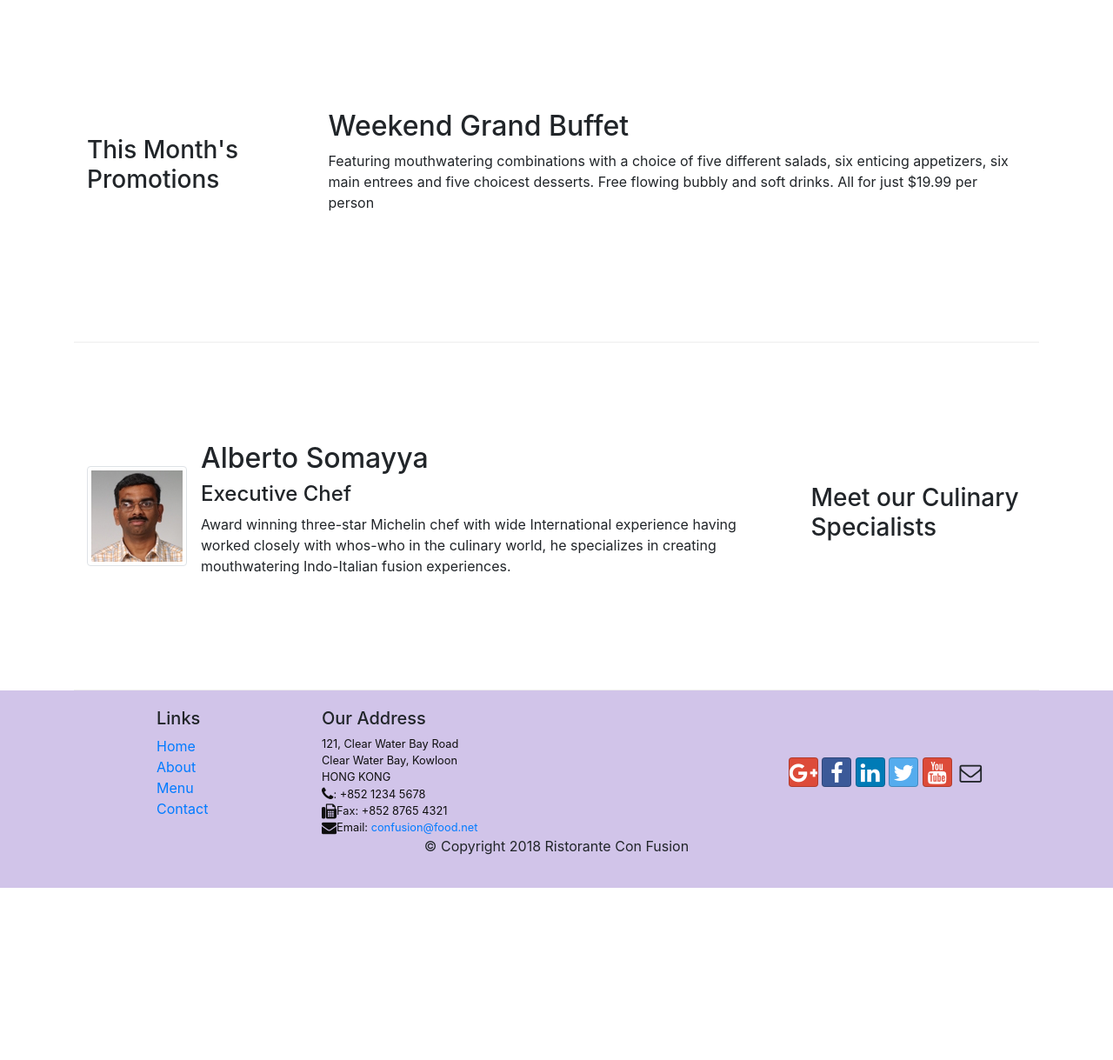
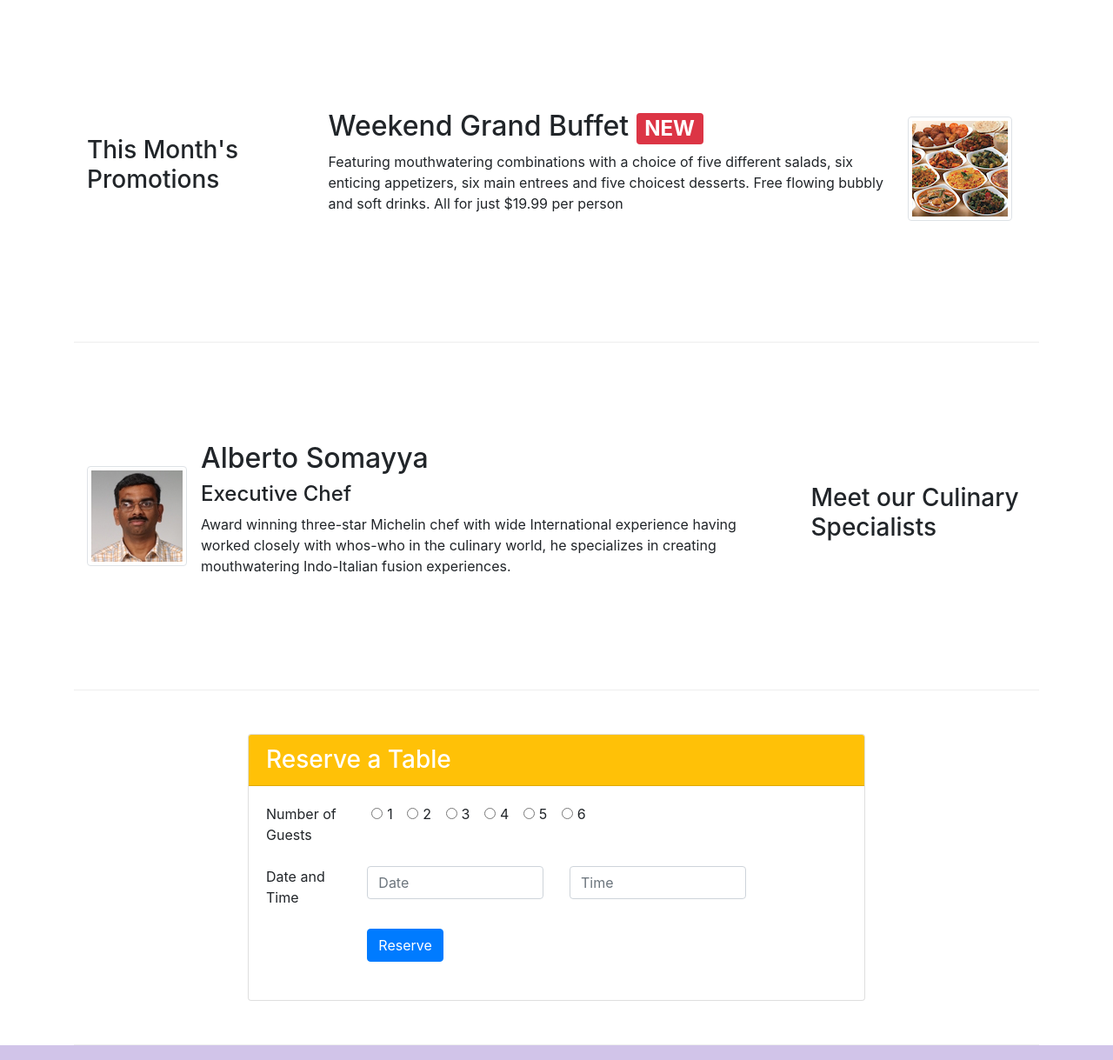
Before and after one commit to 5antoshernandez/hku-bootstrap4-project, a website: page index.html in a window 1280 px wide. Shown: the part 740-1959 px from the top of the page at 87% size. Before the commit the page ends 1761 px from the top, so only its background shows below. Drawn offline with nearby package versions, Linux system fonts and the light colour scheme.

Commit message:
Assignment 2

```diff
--- a/index.html
+++ b/index.html
@@ -39,8 +39,11 @@
                     <h1>Ristorante con Fusion</h1>
                     <p>We take inspiration from the World's best cuisines, and create a unique fusion experience. Our lipsmacking creations will tickle your culinary senses!</p>
                 </div>
-                <div class="col-12 col-sm align-self-center">
+                <div class="col-12 col-sm-3 align-self-center">
                     <img src="img/logo.png" class="img-fluid">
+                </div>
+                <div class="col-12 col-sm-3 align-self-center">
+                        <a class="btn btn-sm btn-warning btn-block" role="button" href="#Reserve">Reserve a Table</a>
                 </div>
             </div>
         </div>
@@ -72,8 +75,14 @@
                 <h3>This Month's Promotions</h3>
             </div>
             <div class="col col-sm col-md">
-                <h2>Weekend Grand Buffet</h2>
-                <p>Featuring mouthwatering combinations with a choice of five different salads, six enticing appetizers, six main entrees and five choicest desserts. Free flowing bubbly and soft drinks. All for just $19.99 per person </p>
+                <div class="media">
+                    <div class="media-body">
+                        <h2 class="mt-0">Weekend Grand Buffet <span class="badge badge-danger">NEW</span></h2>
+                        <p>Featuring mouthwatering combinations with a choice of five different salads, six enticing appetizers,
+                            six main entrees and five choicest desserts. Free flowing bubbly and soft drinks. All for just $19.99 per person</p>
+                    </div>
+                    <img class="d-flex mr-3 img-thumbnail align-self-center" src="img/buffet.png" alt="Buffet">
+                </div>
             </div>
         </div>
 
@@ -94,6 +103,62 @@
                             creating mouthwatering Indo-Italian fusion experiences.
                         </p>
                     </div>
+                </div>
+            </div>
+        </div>
+
+        <div class="row row-content align-items-center">
+            <div class="col-12 offset-sm-2 col-sm-8">
+                <div class="card">
+                    <h3 class="card-header bg-warning text-white">Reserve a Table</h3>
+                    <div class="card-body">
+                        <form id="Reserve">
+                        <div class="row">
+                            <div class="col-12 col-md-2">
+                                    Number of Guests
+                            </div>
+                            <div class="col-12 col-md-10 form-check">
+                                <div class="form-check form-check-inline">
+                                        <input type="radio" class="form-check-input" aria-label="Radio button for following text input" name="guests" value="1"><label class="form-check-label" for="Guests"> 1</label>
+                                </div>
+                                <div class="form-check form-check-inline">
+                                        <input type="radio" class="form-check-input" aria-label="Radio button for following text input" name="guests" value="2"><label class="form-check-label" for="Guests"> 2</label>
+                                </div>
+                                <div class="form-check form-check-inline">
+                                        <input type="radio" class="form-check-input" aria-label="Radio button for following text input" name="guests" value="3"><label class="form-check-label" for="Guests"> 3</label>
+                                </div>
+                                <div class="form-check form-check-inline">
+                                        <input type="radio" class="form-check-input" aria-label="Radio button for following text input" name="guests" value="4"><label class="form-check-label" for="Guests"> 4</label>
+                                </div>
+                                <div class="form-check form-check-inline">
+                                        <input type="radio" class="form-check-input" aria-label="Radio button for following text input" name="guests" value="5"><label class="form-check-label" for="Guests"> 5</label>
+                                </div>
+                                <div class="form-check form-check-inline">
+                                        <input type="radio" class="form-check-input" aria-label="Radio button for following text input" name="guests" value="6"><label class="form-check-label" for="Guests"> 6</label>
+                                </div>
+                            </div>
+                        </div>
+                        <br />
+                        <div class="row">
+                            <div class="col-12 col-md-2">
+                                    Date and Time
+                            </div>
+                            <div class="col-12 col-md-4">
+                                <input class="form-control" type="text" placeholder="Date">
+                            </div>
+                            <div class="col-12 col-md-4">
+                                <input class="form-control" type="text" placeholder="Time">
+                            </div>
+                        </div>
+                        <br />
+                        <div class="row">
+                            <div class="offset-sm-2 col-9">
+                                <input type="submit" class="btn btn-primary" name="submit" value="Reserve">
+                            </div>
+                        </div>
+                        <br />
+                    </div>
+                    </form>
                 </div>
             </div>
         </div>
```
